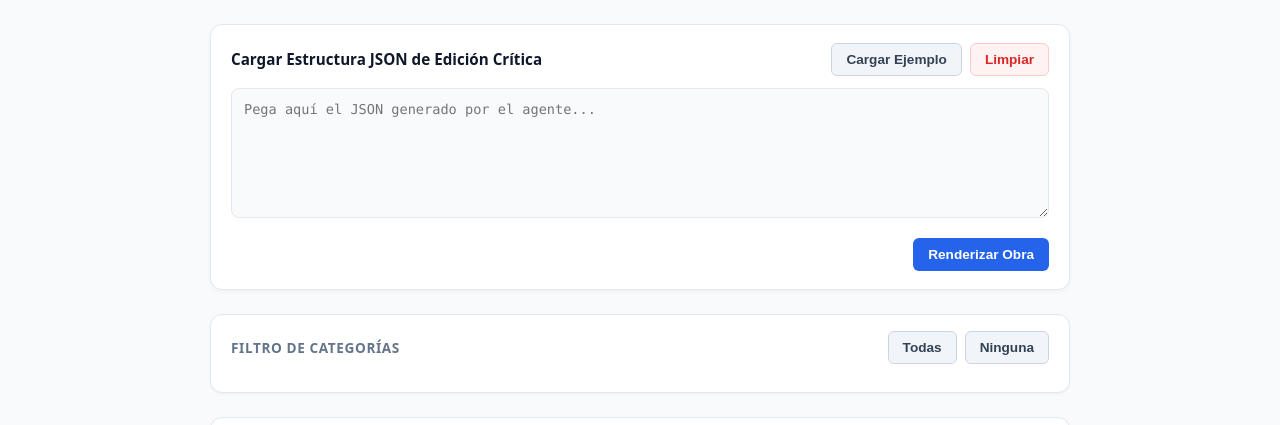
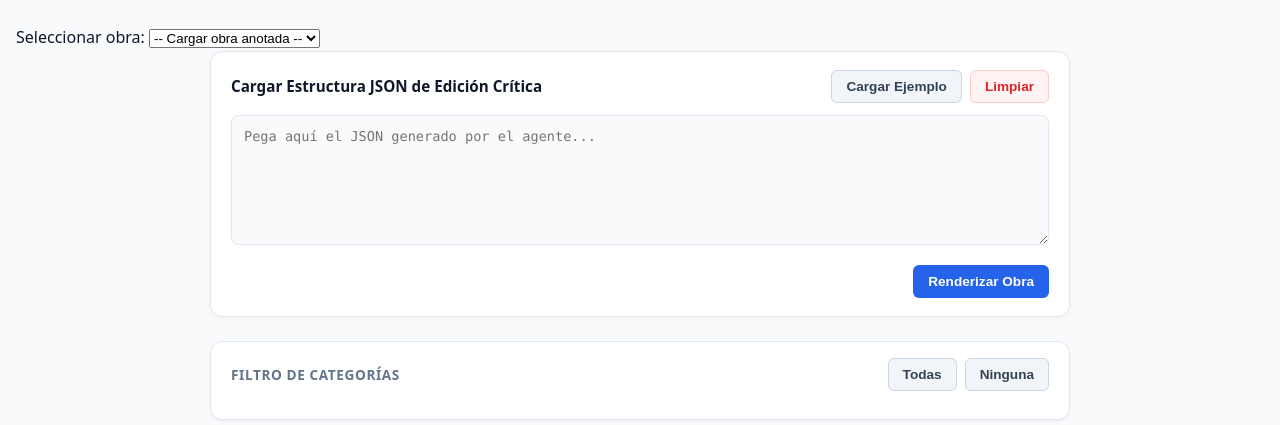
Before and after one commit to lectorespa/LexiLectura, a plain HTML site: page index.html in a window 1280 px wide. Shown: the top 425 px of the page. Drawn offline with Linux system fonts and the light colour scheme.

Commit message:
Update index.html

```diff
--- a/index.html
+++ b/index.html
@@ -7,6 +7,14 @@
   <link rel="stylesheet" href="styles.css">
 </head>
 <body>
+
+<div class="selector-container">
+  <label for="selector-obras">Seleccionar obra:</label>
+  <select id="selector-obras">
+    <option value="">-- Cargar obra anotada --</option>
+  </select>
+</div>
+
   <div class="main-container">
     <!-- Panel de carga JSON -->
     <section class="json-box-container">
```
